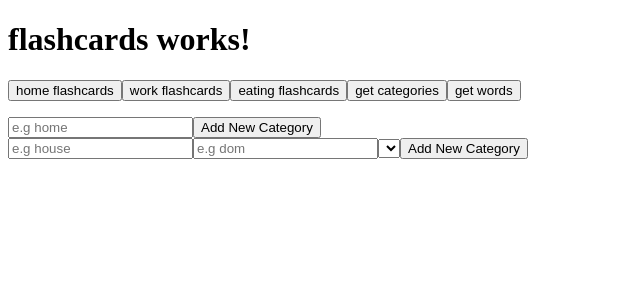
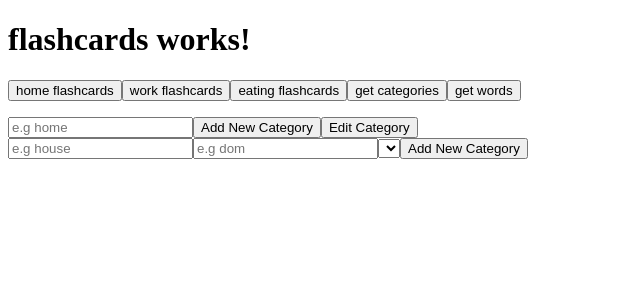
Before and after one commit to Zdamian/flashcards-app, an Angular app: page / in a window 1280 px wide. Shown: the top 300 px of the page, without its empty margins (0-640 px from the left). Built offline with nearby package versions, Linux system fonts and the light colour scheme.

Commit message:
edit category

```diff
--- a/src/app/flashcard/flashcards/flashcards.component.html
+++ b/src/app/flashcard/flashcards/flashcards.component.html
@@ -42,6 +42,7 @@
 <ul *ngIf="category.name">
   <li>
     <span>{{ category.name }}</span>
+      <span (click)="editCategory(category.name, category.id)">Edit</span>
       <span (click)="deleteCategory(category.id)">X</span>
   </li>
 </ul>
@@ -58,8 +59,9 @@
 
 <!--Add category-->
 <div>
-  <input type="text" placeholder="e.g home" [(ngModel)]="Name">
-  <button (click)="postCategory(Name)">Add New Category</button>
+  <input type="text" placeholder="e.g home" [(ngModel)]="name">
+  <button (click)="postCategory(name)">Add New Category</button>
+  <button (click)="putCategory(name)">Edit Category</button>
 </div>
 
 <!--Add word-->
--- a/src/app/flashcard/flashcards/flashcards.component.ts
+++ b/src/app/flashcard/flashcards/flashcards.component.ts
@@ -25,6 +25,8 @@ export class FlashcardsComponent implements OnInit {
 
   public name: string;
 
+  public id: string;
+
   public polish: string;
 
   public english: string;
@@ -42,6 +44,26 @@ export class FlashcardsComponent implements OnInit {
     this.allCategories = [];
     this.category = <any>{};
     this.word = <any>{};
+  }
+
+  editCategory(name: string, id: string) {
+    this.clearArrays()
+      this.name = name;
+      this.id = id;
+      console.log(this.name, this.id);
+  }
+
+  putCategory(name: string, id) {
+    this.clearArrays()
+      this.name = name;
+      const Id = this.id;
+      console.log(this.name, Id);
+    this.flashcardService.putCategory(name, Id)
+      .subscribe(category => {
+      this.name = '';
+      }, err => {
+        console.error(err);
+      });
   }
 
   showCategories() {
--- a/src/app/flashcard/shared/flashcard.service.ts
+++ b/src/app/flashcard/shared/flashcard.service.ts
@@ -81,6 +81,14 @@ export class FlashcardService {
       .catch(this.handleError);
   }
 
+  public putCategory(name: string, id: string): Observable<ICategory> {
+
+    const url = this.getUrl('categories', id);
+    return this.http.put(url, {name: name})
+      .map(res => <ICategory[]>res.json())
+      .catch(this.handleError);
+  }
+
   public deleteWord(id: string): Observable<IWord> {
 
     const url = this.getUrl('words', id)
```
